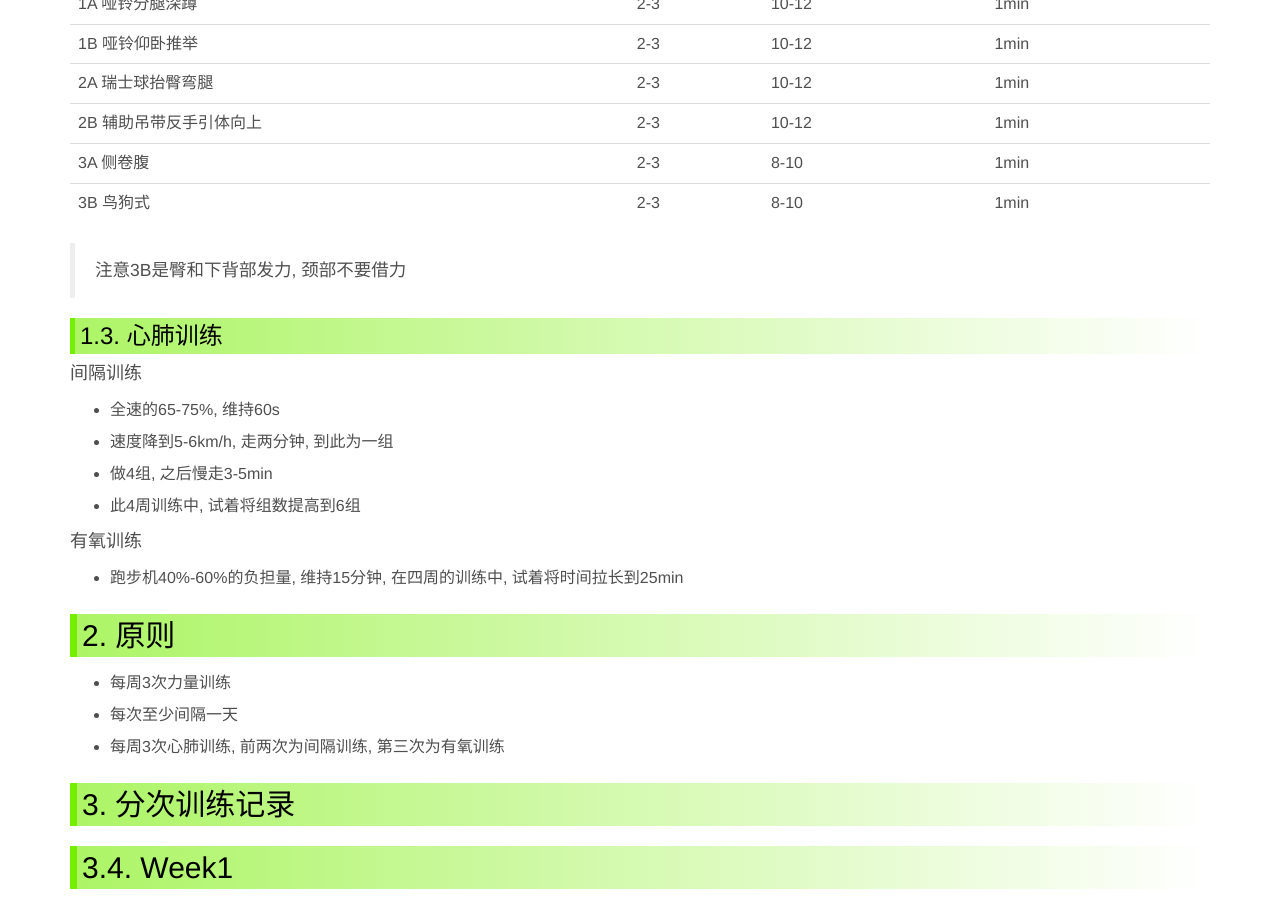
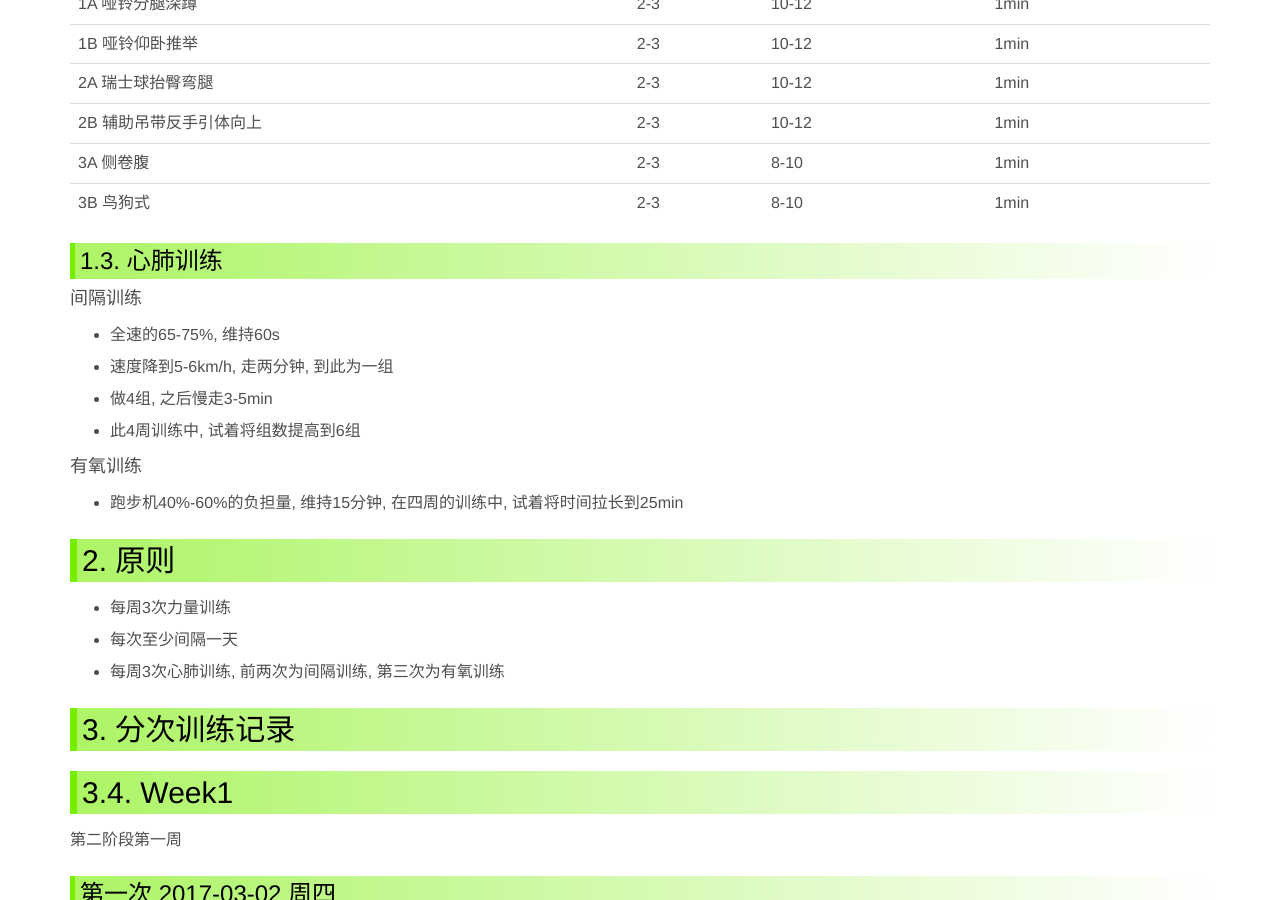
Before and after one commit to ronniewang/ronniewang.github.io, a Jekyll site: the page built from _posts/2017-02-02-body-building-2017-2.md, in a window 1280 px wide and 900 px high, scrolled down 785 px. Built offline with Jekyll 4.4.1, drawn with Linux system fonts in a browser that asks for light colours.

Commit message:
update files

```diff
--- a/_posts/2017-02-02-body-building-2017-2.md
+++ b/_posts/2017-02-02-body-building-2017-2.md
@@ -31,8 +31,6 @@ description: 新的一年到来了, 猛男计划正式开始
 | 2B 辅助吊带反手引体向上 | 2-3 | 10-12 | 1min |
 | 3A 侧卷腹 | 2-3 | 8-10 | 1min |
 | 3B 鸟狗式 | 2-3 | 8-10 | 1min |
-
-> 注意3B是臀和下背部发力, 颈部不要借力
 
 ### 1.3. 心肺训练
 
```
